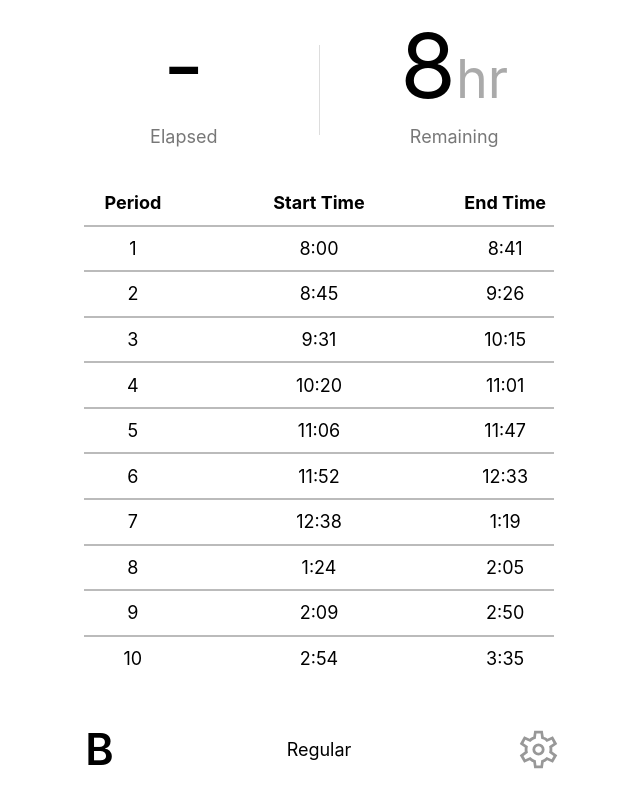
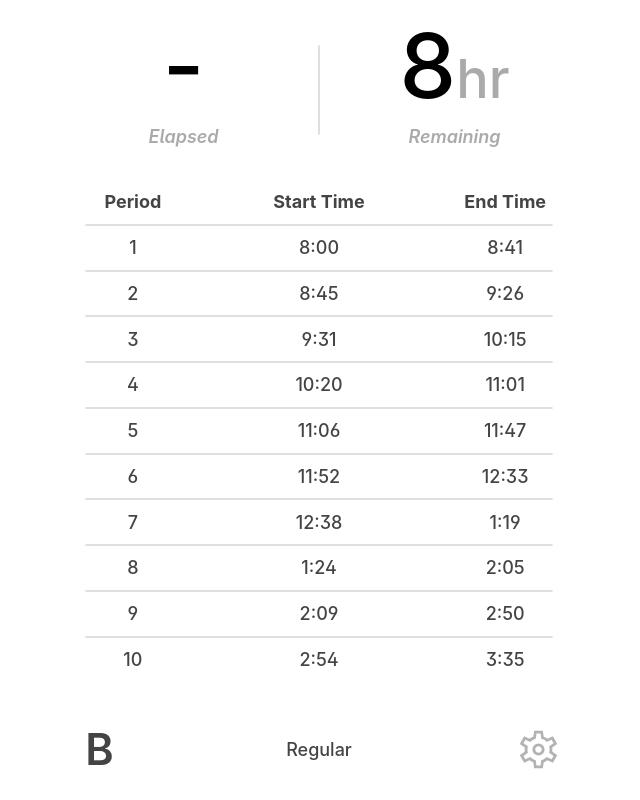
Before and after one commit to geode42/today-at-stuy, a plain HTML site: page src/index.html in a window 1280 px wide. Shown: the whole page, without its empty margins (321-961 px from the left). Drawn offline with Linux system fonts and the light colour scheme; no server answers; a web font is replaced by a local one.

Commit message:
Revise styling
Digits now look cooler and letters like "l" and "I" are now easier to tell apart
elapsed/remaining labels are now in italics
The default font-weight has been increased
The top divider and period dividers are thicker but less opaque
Bunch of color improvements, notably the Monkeytype theme now has custom divider line colors
The passing rectangle's barberpole animation should stutter less often

These changes aren't final, more refinements to come :)

```diff
--- a/src/js/optionsMenu.js
+++ b/src/js/optionsMenu.js
@@ -17,14 +17,14 @@ const themes = [
 		'fallback': 'default-light',
 		'isDarkTheme': false,
 		'colors': {
-			'foreground': '000000',
+			'foreground': '444',
 			'background': 'FFFFFF',
 			'time-elapsed': '000000',
 			'time-remaining': '000000',
-			'elapsed-remaining-units': '0005',
-			'elapsed-remaining-labels': '0008',
-			'elapsed-remaining-separator': 'DDD',
-			'period-dividers': 'BBB',
+			'elapsed-remaining-units': 'AAA',
+			'elapsed-remaining-labels': 'AAA',
+			'elapsed-remaining-separator': 'DFDFDF',
+			'period-dividers': 'DFDFDF',
 			'current-period-background': '3AFF3380',
 			'current-period-stripe-background2': '24e21d80',
 			'current-period-border': '60D65C',
@@ -38,14 +38,14 @@ const themes = [
 		'fallback': 'default-dark',
 		'isDarkTheme': true,
 		'colors': {
-			'foreground': 'DDD',
-			'background': '111',
+			'foreground': 'CCC',
+			'background': '1B1B1B',
 			'time-elapsed': 'DDD',
 			'time-remaining': 'DDD',
 			'elapsed-remaining-units': 'FFF5',
-			'elapsed-remaining-labels': 'FFF8',
+			'elapsed-remaining-labels': '777',
 			'elapsed-remaining-separator': '333',
-			'period-dividers': '555',
+			'period-dividers': '333',
 			'current-period-background': '56E05280',
 			'current-period-stripe-background2': '4dbb4980',
 			'current-period-border': '36A932',
@@ -73,7 +73,9 @@ const themes = [
 		'fallback': 'default-dark',
 		'isDarkTheme': true,
 		'colors': {
-			'background': '000000'
+			'background': '000000',
+			'elapsed-remaining-separator': '222',
+			'period-dividers': '222',
 		}
 	},
 	{
@@ -84,7 +86,10 @@ const themes = [
 		'colors': {
 			'background': '323437',
 			'time-elapsed': 'E2B714',
-			'time-remaining': 'E2B714'
+			'time-remaining': 'E2B714',
+			'elapsed-remaining-labels': '636871',
+			'elapsed-remaining-separator': '42454a',
+			'period-dividers': '42454a',
 		}
 	},
 ]
--- a/src/style.css
+++ b/src/style.css
@@ -1,6 +1,13 @@
 @font-face {
 	font-family: Inter;
 	src: url('InterVariable.woff2');
+	font-display: swap;
+}
+
+@font-face {
+	font-family: Inter;
+	font-style: italic;
+	src: url('InterVariable-Italic.woff2');
 	font-display: swap;
 }
 
@@ -12,8 +19,9 @@
 :root, ::backdrop {
 	font-family: Inter, system-ui, Avenir, Helvetica, Arial, sans-serif;
 	line-height: 1.5;
-	font-weight: 400;
+	font-weight: 450;
 	font-size: 18px;
+	font-feature-settings: 'ss01', 'ss04';  /* Open Digits, Disambiguation w/o zero */
 
 	font-synthesis: none;
 	text-rendering: optimizeLegibility;
@@ -26,8 +34,8 @@
 
 	--current-period-border-radius: 0.3rem;
 	--current-period-border-width: 0.15rem;
-	--elapsed-remaining-divider-thickness: 0.1rem;
-	--table-divider-thickness: 0.05rem;
+	--elapsed-remaining-divider-thickness: 0.09rem;
+	--table-divider-thickness: 0.09rem;
 
 	/* Colors */
 	--foreground: black;
@@ -97,7 +105,7 @@ button {
 }
 
 #no-school-message {
-	font-weight: 500;
+	font-weight: 700;
 	font-size: 1.2rem;
 }
 
@@ -131,6 +139,7 @@ button {
 	border: none;
 	font-size: 1rem;
 	flex-shrink: 1;
+	font-weight: 550;
 }
 
 .open-options-menu-button {
@@ -157,9 +166,9 @@ button {
 
 .vertical-separator {
 	display: block;
-	width: var(--elapsed-remaining-divider-thickness);
+	border-radius: 999px;
+	border: var(--elapsed-remaining-divider-thickness) solid var(--elapsed-remaining-separator);
 	height: 5rem;
-	background-color: var(--elapsed-remaining-separator);
 }
 
 .elapsed-remaining-boxes {
@@ -183,6 +192,8 @@ button {
 
 .elapsed-remaining-label {
 	color: var(--elapsed-remaining-labels);
+	font-weight: 570;
+	font-style: italic;
 }
 
 /* -------------------------------------------------------------------------- */
@@ -202,8 +213,8 @@ button {
 }
 
 #bell-schedule-table hr {
-	outline: var(--table-divider-thickness) solid var(--period-dividers);
-	border: none;
+	border: var(--table-divider-thickness) solid var(--period-dividers);
+	border-radius: 999px;
 	margin: 0;
 	z-index: -20;
 }
@@ -256,8 +267,8 @@ button {
 	left: 0;
 	background-image: repeating-linear-gradient(-45deg, var(--current-period-background), var(--current-period-background) 10px, var(--current-period-stripe-background2) 10px, var(--current-period-stripe-background2) 20px);
 	z-index: -10;
-	background-size: 200% 200%;
-	animation: barberpole 10s linear infinite;
+	background-size: 1000%;
+	animation: barberpole 70s linear infinite;
 }
 
 /* -------------------------------------------------------------------------- */
```
